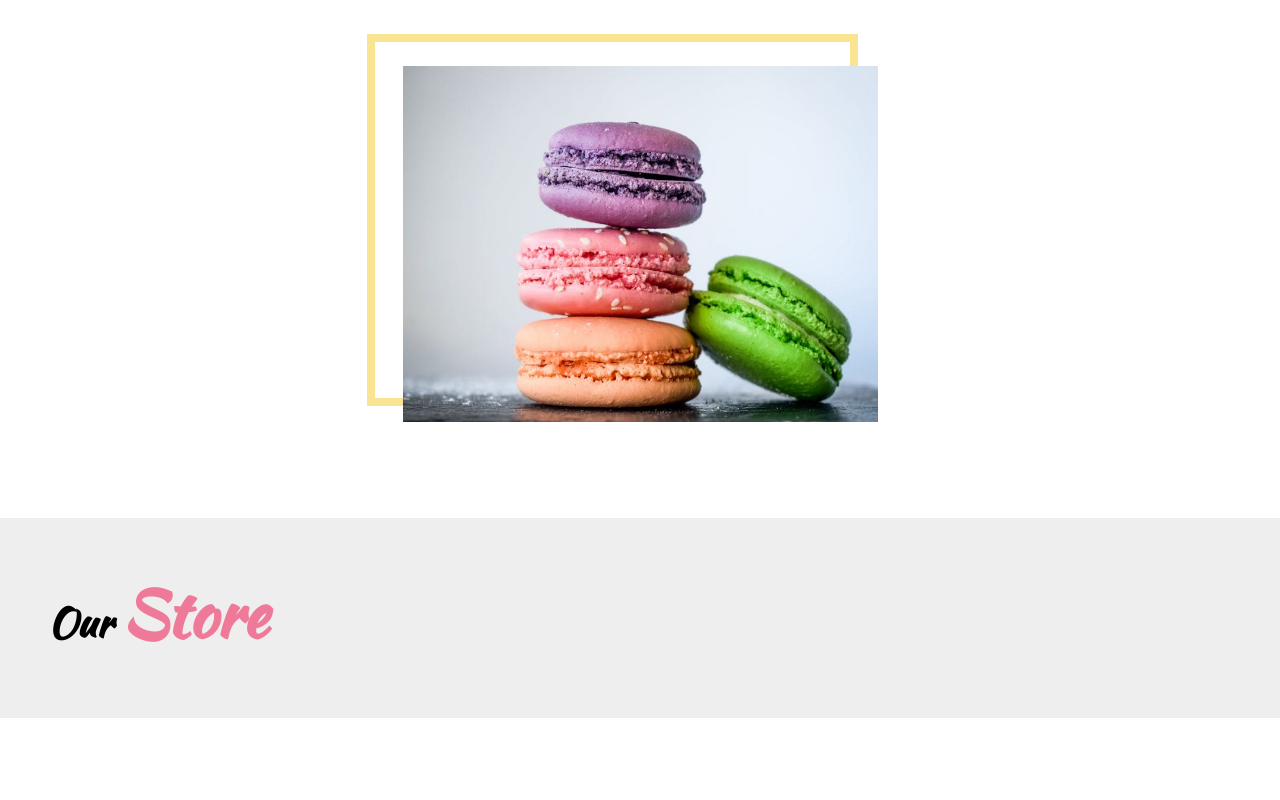
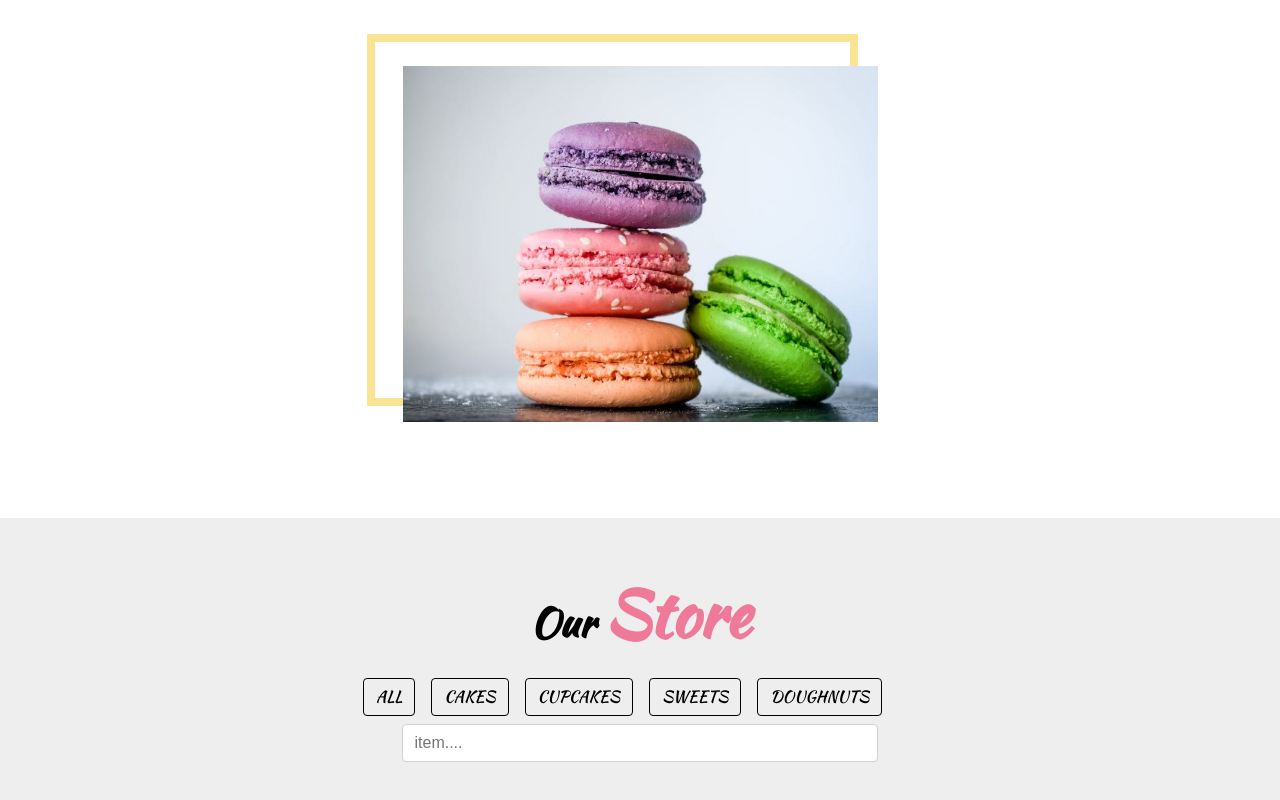
Before and after one commit to 0125jinlee/SmallJSProjects, a React (Create React App) app: page / in a window 1280 px wide. Shown: the part 1185-1985 px from the top of the page. Before the commit the page ends 1903 px from the top, so only its background shows below. Built offline with nearby package versions, Linux system fonts and the light colour scheme.

Commit message:
8. Filter Search In Progress

```diff
--- a/src/App.css
+++ b/src/App.css
@@ -46,7 +46,7 @@
   outline: 0;
 }
 
-.Icon {
+.TogglerIcon {
   font-size: 2.5rem;
   color: #ef7998;
   cursor: pointer;
@@ -324,6 +324,8 @@
   max-width: 540px;
   padding-right: 15px;
   padding-left: 15px;
+  margin-left: auto;
+  margin-right: auto;
 }
 
 .StoreRow {
@@ -331,7 +333,6 @@
   flex-wrap: wrap;
   margin-left: -15px;
   margin-right: -15px;
-  text-align: center;
 }
 
 .StoreTitle {
@@ -341,6 +342,8 @@
   flex: 0 0 83.333333%;
   max-width: 83.333333%;
   text-align: center;
+  margin-left: auto;
+  margin-right: auto;
   padding-left: 15px;
   padding-right: 15px;
 }
@@ -358,6 +361,113 @@
   font-weight: bolder;
 }
 
+.StoreButton {
+  display: flex;
+  position: relative;
+  width: 100%;
+  margin: 0.5rem auto;
+  padding-left: 15px;
+  padding-right: 15px;
+  justify-content: space-around;
+  flex-wrap: wrap;
+}
+
+.StoreButtons button {
+  display: inline-block;
+  margin: 0.5rem;
+  font-family: inherit;
+  font-weight: 400;
+  text-align: center;
+  text-transform: uppercase;
+  white-space: nowrap;
+  vertical-align: middle;
+  user-select: none;
+  padding: 0.375rem 0.75rem;
+  cursor: pointer;
+  font-size: 1rem;
+  color: black;
+  border: 1px solid black;
+  line-height: 1.5;
+  border-radius: 0.25rem;
+  transition: color 0.15s ease-in-out, background-color 0.15s ease-in-out,
+    border-color 0.15s ease-in-out, box-shadow 0.15s ease-in-out;
+  text-decoration: none;
+  background-color: transparent;
+}
+
+.StoreButtons button:hover {
+  background-color: black;
+  color: #ef7998;
+}
+
+.StoreButtons button:focus {
+  outline: 0;
+  box-shadow: 0 0 0 0.2rem lightgray;
+}
+
+.StoreSearch {
+  position: relative;
+  display: block;
+  width: 100%;
+  flex: 0 0 83.333333%;
+  max-width: 83.333333%;
+  margin-left: auto;
+  margin-right: auto;
+  padding-left: 15px;
+  padding-right: 15px;
+}
+
+.StoreSearch form {
+  box-sizing: border-box;
+  display: block;
+  margin-top: 0em;
+}
+
+.Input {
+  position: relative;
+  display: flex;
+  flex-wrap: wrap;
+  align-items: stretch;
+  width: 100%;
+  margin-bottom: 1rem;
+}
+
+.InputPrepend {
+  display: flex;
+  margin-right: -1px;
+}
+
+.SearchIcon {
+  position: absolute;
+  bottom: 0;
+  right: 0;
+  padding: 0.75rem;
+  font-weight: 900;
+  font-size: 1rem;
+  text-align: center;
+  white-space: nowrap;
+}
+
+.Input input {
+  display: block;
+  position: relative;
+  flex: 1 1 auto;
+  width: 1%;
+  margin: 0;
+  border-top-left-radius: 0;
+  border-bottom-left-radius: 0;
+  padding: 0.375rem 0.75rem;
+  font-size: 1rem;
+  line-height: 1.5;
+  color: #495057;
+  background-color: #fff;
+  background-clip: padding-box;
+  border: 1px solid #ced4da;
+  border-radius: 0.25rem;
+  transition: border-color 0.15s ease-in-out, box-shadow 0.15s ease-in-out;
+  overflow: visible;
+}
+
 @media (min-width: 576px) {
   .HeaderContainer .AboutContainer .StoreContainer {
     max-width: 540px;
@@ -368,3 +478,21 @@
     max-width: 50%;
   }
 }
+
+@media (min-width: 768px) {
+  .HeaderContainer .AboutContainer .StoreContainer {
+    max-width: 720px;
+  }
+}
+
+@media (min-width: 992px) {
+  .HeaderContainer .AboutContainer .StoreContainer {
+    max-width: 960px;
+  }
+}
+
+@media (min-width: 1200px) {
+  .HeaderContainer .AboutContainer .StoreContainer {
+    max-width: 1140px;
+  }
+}
--- a/src/App.js
+++ b/src/App.js
@@ -1,7 +1,7 @@
 import React, { useState } from "react";
 import { FontAwesomeIcon } from "@fortawesome/react-fontawesome";
 import { Animated } from "react-animated-css";
-import { faBars } from "@fortawesome/free-solid-svg-icons";
+import { faBars, faSearch } from "@fortawesome/free-solid-svg-icons";
 
 import "./App.css";
 
@@ -33,8 +33,8 @@ const App = () => {
               data-toggle="collapse"
               data-target=".NavBarCollapse"
             >
-              <span className="TogglerIcon">
-                <FontAwesomeIcon className="Icon" icon={faBars} />
+              <span>
+                <FontAwesomeIcon className="TogglerIcon" icon={faBars} />
               </span>
             </button>
             <div
@@ -100,8 +100,29 @@ const App = () => {
               </h1>
             </div>
           </div>
-          <div className="StoreRow"></div>
-          <div className="StoreRow"></div>
+          <div className="StoreRow">
+            <div className="StoreButtons">
+              <button>all</button>
+              <button>cakes</button>
+              <button>cupcakes</button>
+              <button>sweets</button>
+              <button>doughnuts</button>
+            </div>
+          </div>
+          <div className="StoreRow">
+            <div className="StoreSearch">
+              <form>
+                <div className="Input">
+                  <div className="InputPrepend">
+                    <span>
+                      <FontAwesomeIcon className="SearchIcon" icon={faSearch} />
+                    </span>
+                  </div>
+                  <input type="text" placeholder="item...." />
+                </div>
+              </form>
+            </div>
+          </div>
           <div className="StoreRow"></div>
         </div>
       </section>
```
Also changed, not shown: 1 other file (tests, documents, lock files or other folders).
